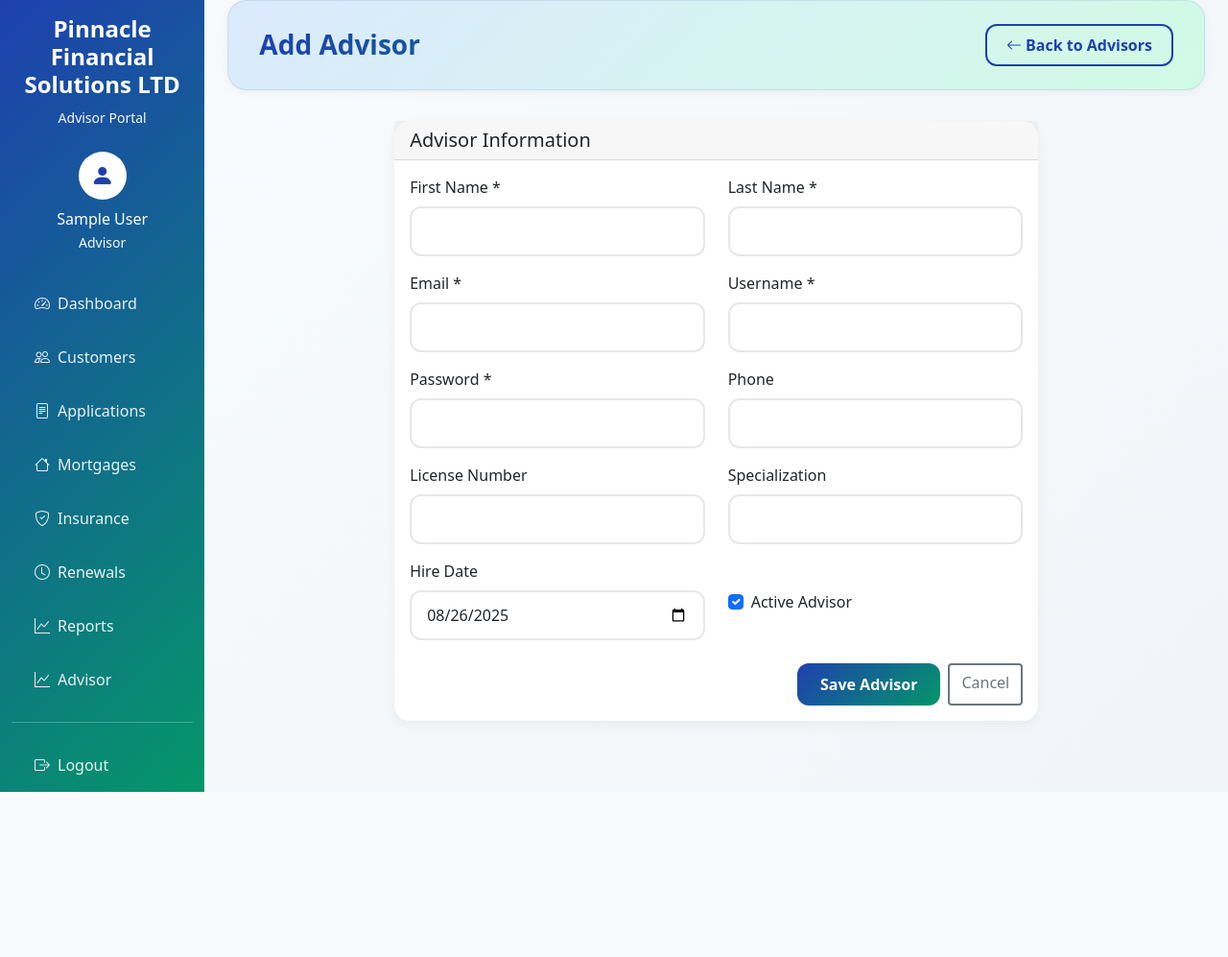
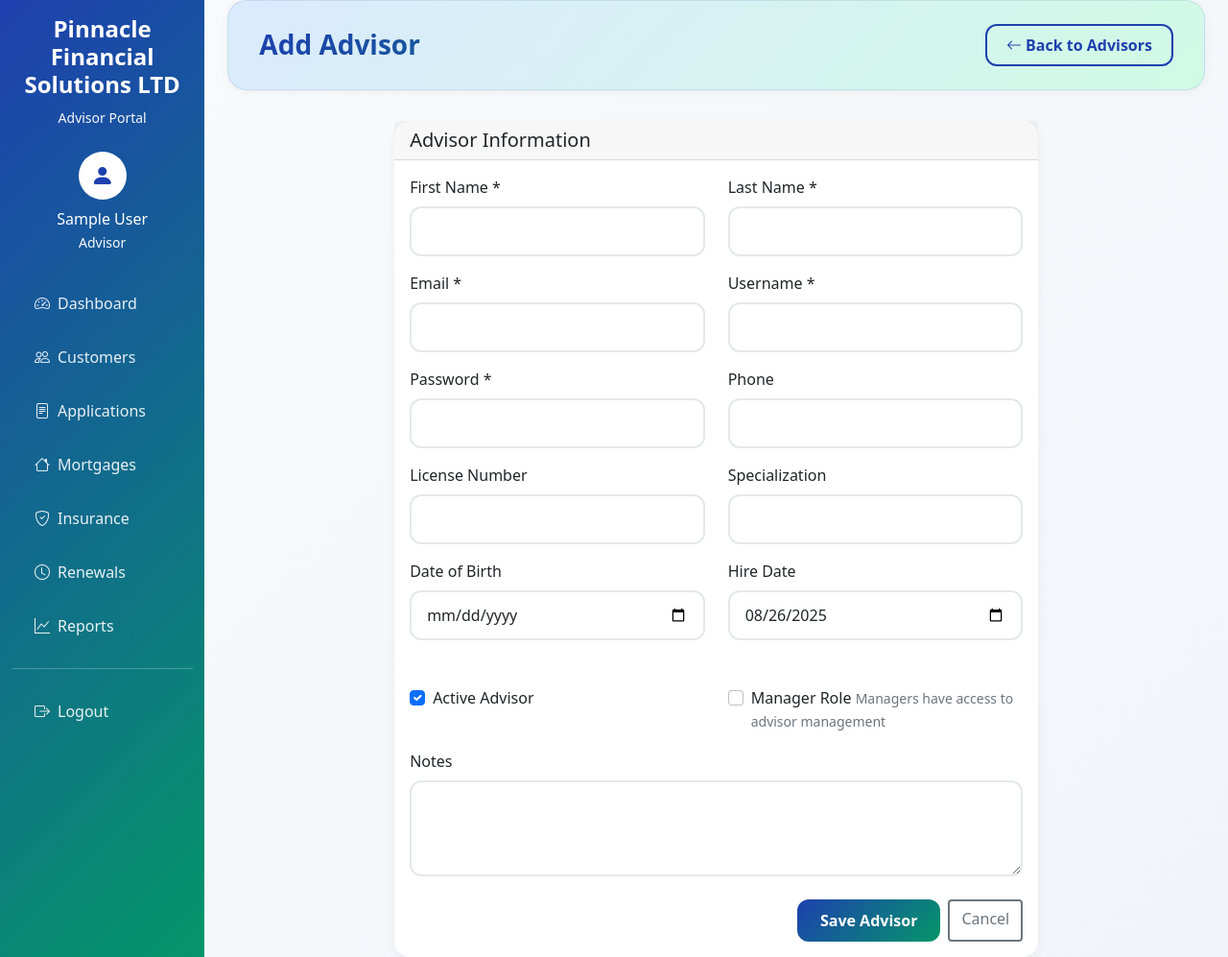
Before and after one commit to vivekanandan-kumar/advisor-crm, a Django app: page /advisor/add/ in a window 1280 px wide. Shown: the whole page at 96% size. Before the commit the page ends 825 px from the top, so only its background shows below. Run offline with Django 5.2, Linux system fonts and the light colour scheme; the visitor is signed in with stand-in values (Sample User, id 1); some libraries are stand-ins or nearby versions.

Commit message:
Basic Struture and Manager Role fixed to application. Pednign with Reporting module.

```diff
--- a/advisor_crm/crm/forms.py
+++ b/advisor_crm/crm/forms.py
@@ -16,7 +16,8 @@ class AdvisorCreationForm(UserCreationForm):
     class Meta:
         model = User
         fields = ('username', 'email', 'first_name', 'last_name', 'date_of_birth',
-                 'phone', 'license_number', 'specialization', 'hire_date', 'active')
+                 'phone', 'license_number', 'specialization', 'hire_date', 'active',
+                 'is_manager', 'notes')
 
 class AdvisorForm(forms.ModelForm):
     # User model fields
@@ -47,7 +48,8 @@ class AdvisorForm(forms.ModelForm):
     class Meta:
         model = User  # This should be your Advisor model (which is the User)
         fields = ['username', 'email', 'first_name', 'last_name', 'license_number',
-                 'specialization', 'phone', 'hire_date', 'active', 'date_of_birth']
+                 'specialization', 'phone', 'hire_date', 'active', 'date_of_birth',
+                 'is_manager', 'notes']
         widgets = {
             'phone': forms.TextInput(attrs={'class': 'form-control'}),
             'license_number': forms.TextInput(attrs={'class': 'form-control'}),
@@ -55,6 +57,8 @@ class AdvisorForm(forms.ModelForm):
             'hire_date': forms.DateInput(attrs={'type': 'date', 'class': 'form-control'}),
             'date_of_birth': forms.DateInput(attrs={'type': 'date', 'class': 'form-control'}),
             'active': forms.CheckboxInput(attrs={'class': 'form-check-input'}),
+            'is_manager': forms.CheckboxInput(attrs={'class': 'form-check-input'}),
+            'notes': forms.Textarea(attrs={'rows': 3}),
         }
 
     def __init__(self, *args, **kwargs):
--- a/advisor_crm/crm/models.py
+++ b/advisor_crm/crm/models.py
@@ -42,7 +42,8 @@ class Advisor(AbstractUser):
     active = models.BooleanField(default=True)
     created_at = models.DateTimeField(auto_now_add=True)
     updated_at = models.DateTimeField(auto_now=True)
-
+    is_manager = models.BooleanField(default=False)
+    notes = models.TextField(blank=True, null=True)
     # Override email field to make it unique and required
     email = models.EmailField(unique=True, blank=False)
 
--- a/advisor_crm/crm/urls.py
+++ b/advisor_crm/crm/urls.py
@@ -45,6 +45,7 @@ urlpatterns = [
     # Applications
     path('applications/', views.ApplicationListView.as_view(), name='application_list'),
     path('applications/add/', views.application_create_view, name='application_create'),  # Use function-based view
+    path('applications/search/', views.application_search, name='application_search'),
     path('applications/<int:pk>/', views.ApplicationDetailView.as_view(), name='application_detail'),
     path('applications/<int:application_id>/status/', views.update_application_status, name='update_application_status'),
     path('applications/<int:pk>/edit/', ApplicationUpdateView.as_view(), name='application_update'),
--- a/advisor_crm/crm/views.py
+++ b/advisor_crm/crm/views.py
@@ -406,6 +406,7 @@ class InsuranceDeleteView(LoginRequiredMixin, DeleteView):
         messages.success(request, 'Insurance policy deleted successfully!')
         return super().delete(request, *args, **kwargs)
 
+# views.py - ApplicationListView
 class ApplicationListView(LoginRequiredMixin, ListView):
     model = Application
     template_name = 'crm/application_list.html'
@@ -413,8 +414,55 @@ class ApplicationListView(LoginRequiredMixin, ListView):
     paginate_by = 20
 
     def get_queryset(self):
-       #return Application.objects.filter(advisor=self.request.user).order_by('-created_at')
-       return Application.objects.all().order_by('-created_at')
+        queryset = Application.objects.all().order_by('-created_at')
+
+        search_query = self.request.GET.get('search')
+        if search_query:
+            queryset = queryset.filter(
+                Q(application_number__icontains=search_query) |
+                Q(customer__first_name__icontains=search_query) |
+                Q(customer__last_name__icontains=search_query) |
+                Q(customer__email__icontains=search_query) |
+                Q(mortgage__property_postal_code__icontains=search_query) |
+                Q(insurance__policy_number__icontains=search_query)
+            ).distinct()
+
+        return queryset
+
+    def get_context_data(self, **kwargs):
+        context = super().get_context_data(**kwargs)
+        search_query = self.request.GET.get('search')
+        if search_query:
+            context['search'] = search_query
+        return context
+
+# views.py - Add advanced search function
+@login_required
+def application_search(request):
+    """Advanced application search"""
+    query = request.GET.get('q', '')
+
+    if query:
+        applications = Application.objects.filter(
+            Q(application_number__icontains=query) |
+            Q(customer__first_name__icontains=query) |
+            Q(customer__last_name__icontains=query) |
+            Q(customer__email__icontains=query) |
+            Q(mortgage__property_postal_code__icontains=query) |
+            Q(mortgage__property_address__icontains=query) |
+            Q(mortgage__property_city__icontains=query) |
+            Q(insurance__policy_number__icontains=query) |
+            Q(insurance__insurance_company__icontains=query)
+        ).distinct().order_by('-created_at')
+    else:
+        applications = Application.objects.all().order_by('-created_at')
+
+    context = {
+        'applications': applications,
+        'search_query': query,
+    }
+
+    return render(request, 'crm/application_list.html', context)
 
 class ApplicationDetailView(LoginRequiredMixin, DetailView):
     model = Application
--- a/advisor_crm/templates/crm/advisor_confirm_delete.html
+++ b/advisor_crm/templates/crm/advisor_confirm_delete.html
@@ -23,6 +23,10 @@
                 <div class="mb-3 p-3 border rounded">
                     <strong>Advisor:</strong> {{ object.first_name }} {{ object.last_name }}<br>
                     <strong>Email:</strong> {{ object.email }}<br>
+                    <strong>Role:</strong>
+                    <span class="badge {% if object.is_manager %}bg-warning{% else %}bg-info{% endif %}">
+                        {% if object.is_manager %}Manager{% else %}Advisor{% endif %}
+                    </span><br>
                     <strong>Status:</strong>
                     <span class="badge {% if object.active %}bg-success{% else %}bg-danger{% endif %}">
                         {% if object.active %}Active{% else %}Inactive{% endif %}
--- a/advisor_crm/templates/crm/advisor_form.html
+++ b/advisor_crm/templates/crm/advisor_form.html
@@ -1,4 +1,3 @@
-<!-- advisor_form.html -->
 {% extends 'crm/base.html' %}
 {% load widget_tweaks %}
 
@@ -138,6 +137,17 @@
                     <div class="row mb-3">
                         <div class="col-md-6">
                             <div class="form-group">
+                                <label for="{{ form.date_of_birth.id_for_label }}" class="form-label">Date of Birth</label>
+                                {% render_field form.date_of_birth class="form-control" %}
+                                {% if form.date_of_birth.errors %}
+                                <div class="invalid-feedback d-block">
+                                    {{ form.date_of_birth.errors.0 }}
+                                </div>
+                                {% endif %}
+                            </div>
+                        </div>
+                        <div class="col-md-6">
+                            <div class="form-group">
                                 <label for="{{ form.hire_date.id_for_label }}" class="form-label">Hire Date</label>
                                 {% render_field form.hire_date class="form-control" %}
                                 {% if form.hire_date.errors %}
@@ -147,6 +157,9 @@
                                 {% endif %}
                             </div>
                         </div>
+                    </div>
+
+                    <div class="row mb-3">
                         <div class="col-md-6">
                             <div class="form-group form-check mt-4 pt-2">
                                 {% render_field form.active class="form-check-input" %}
@@ -154,6 +167,32 @@
                                 {% if form.active.errors %}
                                 <div class="invalid-feedback d-block">
                                     {{ form.active.errors.0 }}
+                                </div>
+                                {% endif %}
+                            </div>
+                        </div>
+                        <div class="col-md-6">
+                            <div class="form-group form-check mt-4 pt-2">
+                                {% render_field form.is_manager class="form-check-input" %}
+                                <label for="{{ form.is_manager.id_for_label }}" class="form-check-label">Manager Role</label>
+                                {% if form.is_manager.errors %}
+                                <div class="invalid-feedback d-block">
+                                    {{ form.is_manager.errors.0 }}
+                                </div>
+                                {% endif %}
+                                <small class="form-text text-muted">Managers have access to advisor management</small>
+                            </div>
+                        </div>
+                    </div>
+
+                    <div class="row mb-3">
+                        <div class="col-12">
+                            <div class="form-group">
+                                <label for="{{ form.notes.id_for_label }}" class="form-label">Notes</label>
+                                {% render_field form.notes class="form-control" rows="3" %}
+                                {% if form.notes.errors %}
+                                <div class="invalid-feedback d-block">
+                                    {{ form.notes.errors.0 }}
                                 </div>
                                 {% endif %}
                             </div>
--- a/advisor_crm/templates/crm/advisor_list.html
+++ b/advisor_crm/templates/crm/advisor_list.html
@@ -37,6 +37,7 @@
                             <th>Email</th>
                             <th>Phone</th>
                             <th>Specialization</th>
+                            <th>Role</th>
                             <th>Status</th>
                             <th>Created</th>
                             <th>Actions</th>
@@ -52,6 +53,11 @@
                                 <td>{{ a.phone|default:"-" }}</td>
                                 <td>
                                     <span class="badge bg-secondary">{{ a.specialization|default:"Not specified" }}</span>
+                                </td>
+                                <td>
+                                    <span class="badge {% if a.is_manager %}bg-warning{% else %}bg-info{% endif %}">
+                                        {% if a.is_manager %}Manager{% else %}Advisor{% endif %}
+                                    </span>
                                 </td>
                                 <td>
                                     <span class="badge {% if a.active %}bg-success{% else %}bg-danger{% endif %}">
--- a/advisor_crm/templates/crm/base.html
+++ b/advisor_crm/templates/crm/base.html
@@ -1,5 +1,6 @@
 <!DOCTYPE html>
 <html lang="en">
+
 <head>
     <meta charset="UTF-8">
     <meta name="viewport" content="width=device-width, initial-scale=1.0">
@@ -31,7 +32,7 @@
         }
 
         .sidebar .nav-link {
-            color: rgba(255,255,255,.9);
+            color: rgba(255, 255, 255, .9);
             margin: 4px 8px;
             border-radius: 12px;
             transition: all 0.3s ease;
@@ -42,9 +43,9 @@
         .sidebar .nav-link:hover,
         .sidebar .nav-link.active {
             color: white;
-            background: rgba(255,255,255,.15);
+            background: rgba(255, 255, 255, .15);
             transform: translateX(8px);
-            box-shadow: 0 4px 12px rgba(0,0,0,0.1);
+            box-shadow: 0 4px 12px rgba(0, 0, 0, 0.1);
         }
 
         .sidebar .nav-link i {
@@ -90,7 +91,7 @@
             right: 0;
             width: 100px;
             height: 100px;
-            background: rgba(255,255,255,0.1);
+            background: rgba(255, 255, 255, 0.1);
             border-radius: 50%;
             transform: translate(30px, -30px);
         }
@@ -330,7 +331,7 @@
 
         .activity-item:hover {
             transform: translateX(8px);
-            box-shadow: 0 4px 12px rgba(0,0,0,0.1);
+            box-shadow: 0 4px 12px rgba(0, 0, 0, 0.1);
         }
 
         /* Public page specific styles */
@@ -420,7 +421,7 @@
             margin: 0;
         }
 
-        .breadcrumb-item + .breadcrumb-item::before {
+        .breadcrumb-item+.breadcrumb-item::before {
             color: var(--primary-blue);
             font-weight: bold;
         }
@@ -459,6 +460,7 @@
 
     {% block extra_css %}{% endblock %}
 </head>
+
 <body>
     <div class="container-fluid">
         <div class="row">
@@ -473,55 +475,75 @@
 
                     {% if user.is_authenticated %}
                     <div class="text-center mb-4">
-                            <div class="bg-white rounded-circle d-inline-flex align-items-center justify-content-center" style="width: 50px; height: 50px;">
+                        <div class="bg-white rounded-circle d-inline-flex align-items-center justify-content-center"
+                            style="width: 50px; height: 50px;">
                             <i class="bi bi-person-fill text-primary fs-4"></i>
                         </div>
-                            <p class="text-white mt-2 mb-0">{{ user.first_name }} {{ user.last_name }}</p>
+                        <p class="text-white mt-2 mb-0">
+                            {% if user.first_name or user.last_name %}
+                            {{ user.first_name|title }} {{ user.last_name|title }}
+                            {% else %}
+                            {{ user.username }}
+                            {% endif %}
+                        </p>
                         <small class="text-light">{{ user.specialization|default:"Advisor" }}</small>
                     </div>
                     {% endif %}
 
                     <ul class="nav flex-column">
                         <li class="nav-item">
-                            <a class="nav-link {% if request.resolver_match.url_name == 'dashboard' %}active{% endif %}" href="{% url 'dashboard' %}">
+                            <a class="nav-link {% if request.resolver_match.url_name == 'dashboard' %}active{% endif %}"
+                                href="{% url 'dashboard' %}">
                                 <i class="bi bi-speedometer2 me-2"></i>Dashboard
                             </a>
                         </li>
                         <li class="nav-item">
-                            <a class="nav-link {% if 'customer' in request.resolver_match.url_name %}active{% endif %}" href="{% url 'customer_list' %}">
+                            <a class="nav-link {% if 'customer' in request.resolver_match.url_name %}active{% endif %}"
+                                href="{% url 'customer_list' %}">
                                 <i class="bi bi-people me-2"></i>Customers
                             </a>
                         </li>
                         <li class="nav-item">
-                            <a class="nav-link {% if 'application' in request.resolver_match.url_name %}active{% endif %}" href="{% url 'application_list' %}">
+                            <a class="nav-link {% if 'application' in request.resolver_match.url_name %}active{% endif %}"
+                                href="{% url 'application_list' %}">
                                 <i class="bi bi-file-text me-2"></i>Applications
                             </a>
                         </li>
                         <li class="nav-item">
-                            <a class="nav-link {% if 'mortgage' in request.resolver_match.url_name %}active{% endif %}" href="{% url 'mortgage_list' %}">
+                            <a class="nav-link {% if 'mortgage' in request.resolver_match.url_name %}active{% endif %}"
+                                href="{% url 'mortgage_list' %}">
                                 <i class="bi bi-house me-2"></i>Mortgages
                             </a>
                         </li>
                         <li class="nav-item">
-                            <a class="nav-link {% if 'insurance' in request.resolver_match.url_name %}active{% endif %}" href="{% url 'insurance_list' %}">
+                            <a class="nav-link {% if 'insurance' in request.resolver_match.url_name %}active{% endif %}"
+                                href="{% url 'insurance_list' %}">
                                 <i class="bi bi-shield-check me-2"></i>Insurance
                             </a>
                         </li>
                         <li class="nav-item">
-                            <a class="nav-link {% if request.resolver_match.url_name == 'renewal_alerts' %}active{% endif %}" href="{% url 'renewal_alerts' %}">
+                            <a class="nav-link {% if request.resolver_match.url_name == 'renewal_alerts' %}active{% endif %}"
+                                href="{% url 'renewal_alerts' %}">
                                 <i class="bi bi-clock me-2"></i>Renewals
                             </a>
                         </li>
                         <li class="nav-item">
-                            <a class="nav-link {% if request.resolver_match.url_name == 'reports' %}active{% endif %}" href="{% url 'reports' %}">
+                            <a class="nav-link {% if request.resolver_match.url_name == 'reports' %}active{% endif %}"
+                                href="{% url 'reports' %}">
                                 <i class="bi bi-graph-up me-2"></i>Reports
                             </a>
                         </li>
+
+                        <!-- Conditionally show Advisor menu item for superusers/managers -->
+                        {% if user.is_manager %}
                         <li class="nav-item">
-                            <a class="nav-link {% if request.resolver_match.url_name == 'advisor' %}active{% endif %}" href="{% url 'advisor_list' %}">
-                                <i class="bi bi-graph-up me-2"></i>Advisor
+                            <a class="nav-link {% if 'advisor' in request.resolver_match.url_name %}active{% endif %}"
+                                href="{% url 'advisor_list' %}">
+                                <i class="bi bi-person-badge me-2"></i>Advisors
                             </a>
                         </li>
+                        {% endif %}
+
                         <hr class="text-light">
                         <li class="nav-item">
                             <form method="post" action="{% url 'logout' %}" class="d-inline">
@@ -537,7 +559,8 @@
             {% endif %}
 
             <!-- Main content -->
-            <main class="{% if user.is_authenticated %}col-md-9 ms-sm-auto col-lg-10 px-md-4 main-content{% else %}col-12 public-content{% endif %}">
+            <main
+                class="{% if user.is_authenticated %}col-md-9 ms-sm-auto col-lg-10 px-md-4 main-content{% else %}col-12 public-content{% endif %}">
                 {% if user.is_authenticated %}
 
                 <!-- Enhanced Page Header Section -->
@@ -555,7 +578,8 @@
                             {% block page_actions %}
                             <!-- Default user info and logout for pages without specific actions -->
                             <div class="d-flex align-items-center gap-3">
-                                <span class="text-muted small">Welcome, {{ user.first_name }} {{ user.last_name }}</span>
+                                {% load custom_filters %}
+                                <span class="text-muted small">Welcome, {{ user|format_name }}</span>
                                 <form method="post" action="{% url 'logout' %}" class="d-inline">
                                     {% csrf_token %}
                                     <button type="submit" class="btn btn-outline-danger btn-sm btn-action">
@@ -573,7 +597,9 @@
                 <nav class="navbar navbar-expand-lg navbar-light bg-white shadow-sm">
                     <div class="container">
                         <a class="navbar-brand fw-bold" href="{% url 'home_page' %}">
-                            <span style="background: var(--gradient-primary); -webkit-background-clip: text; -webkit-text-fill-color: transparent; background-clip: text;">Pinnacle</span> Financial Solutions
+                            <span
+                                style="background: var(--gradient-primary); -webkit-background-clip: text; -webkit-text-fill-color: transparent; background-clip: text;">Pinnacle</span>
+                            Financial Solutions
                         </a>
                         <div class="d-flex">
                             <a href="{% url 'login' %}" class="btn btn-outline-primary btn-sm me-2">Login</a>
@@ -604,4 +630,5 @@
 
     {% block extra_js %}{% endblock %}
 </body>
+
 </html>
```
Also changed, not shown: advisor_crm/crm/templatetags/custom_filters.py (+35 -0 lines), advisor_crm/templates/crm/advisor_detail.html (+18 -0 lines), advisor_crm/templates/crm/application_list.html (+60 -9 lines), advisor_crm/crm/migrations/0007_advisor_is_manager_advisor_notes.py (added), advisor_crm/crm/migrations/0008_alter_advisor_notes.py (added), 1 other file. Lines whose indentation alone changed are shown as unchanged.
